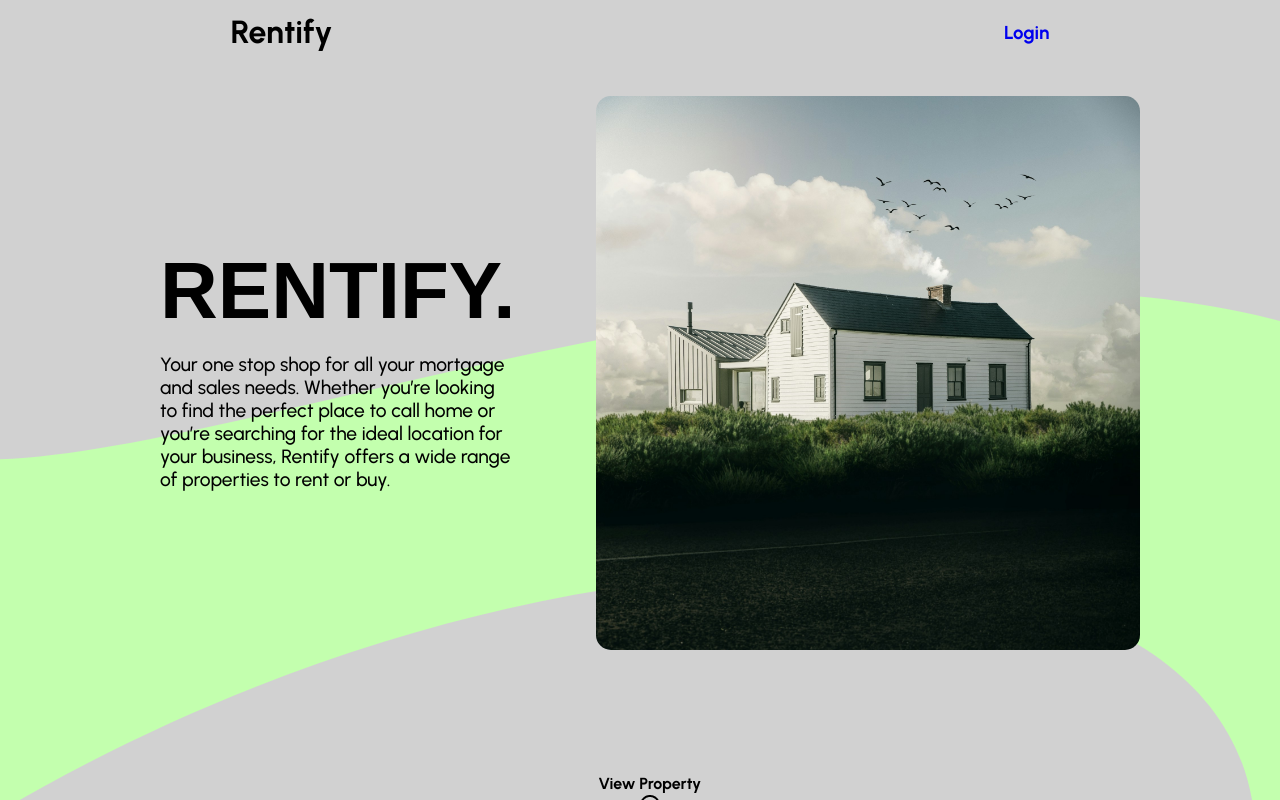
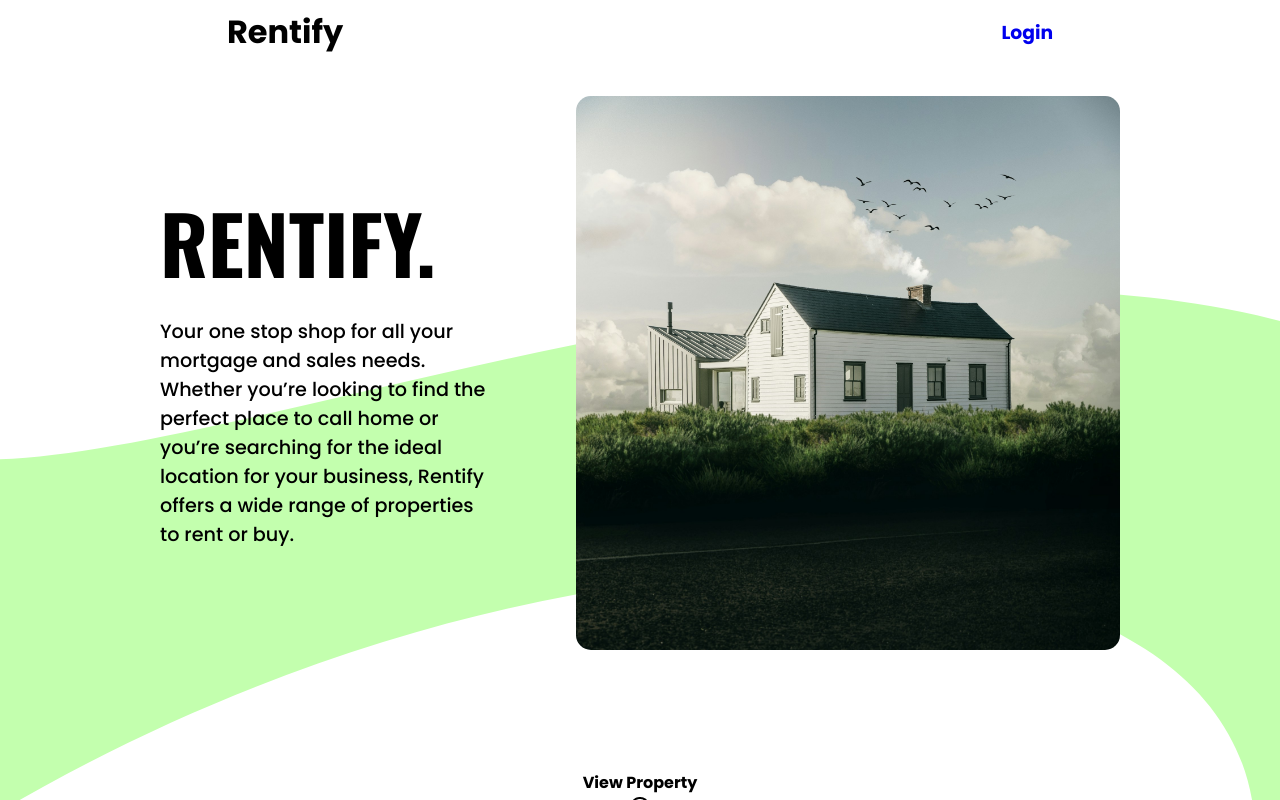
Before and after one commit to GeethoshGv/Rentify, a React (Vite) app in the folder client/: page / in a window 1280 px wide. Shown: the top 800 px of the page. Built offline with nearby package versions, Linux system fonts and the light colour scheme; no server answers.

Commit message:
Update main.scss

```diff
--- a/client/src/main.scss
+++ b/client/src/main.scss
@@ -1,14 +1,15 @@
-@import url("https://fonts.googleapis.com/css2?family=Urbanist:ital,wght@0,100..900;1,100..900&display=swap");
+@import url("https://fonts.googleapis.com/css2?family=Oswald:wght@200..700&display=swap");
+@import url("https://fonts.googleapis.com/css2?family=Oswald:wght@200..700&family=Poppins:ital,wght@0,100;0,200;0,300;0,400;0,500;0,600;0,700;0,800;0,900;1,100;1,200;1,300;1,400;1,500;1,600;1,700;1,800;1,900&display=swap");
 
 * {
   margin: 0;
   padding: 0;
-  font-family: "Urbanist", sans-serif;
+  font-family: "Poppins", sans-serif;
 
   box-sizing: border-box;
 }
 
 body {
-  background-color: rgb(209, 209, 209);
+  background-color: rgb(255, 255, 255);
   color: rgb(0, 0, 0);
 }
```
